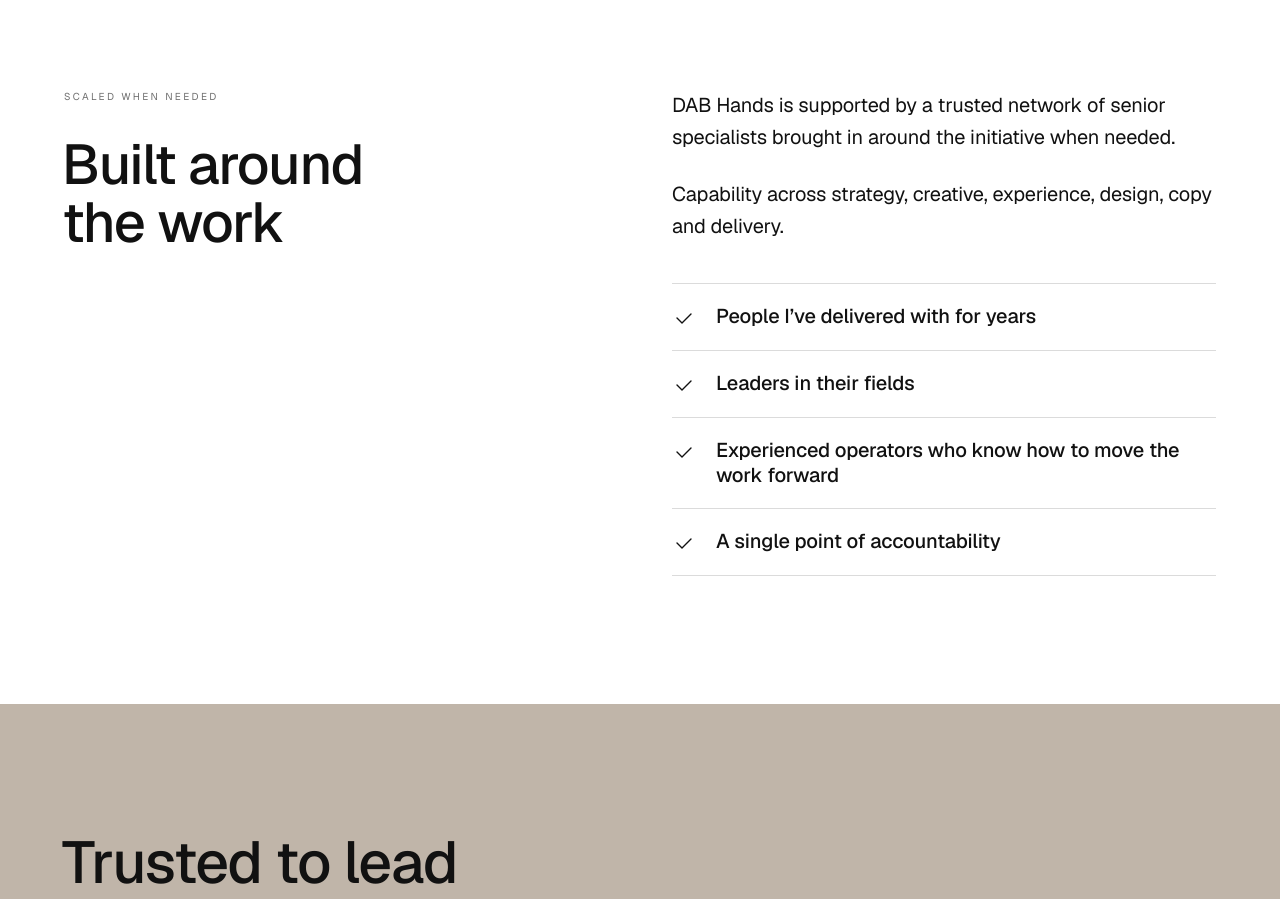
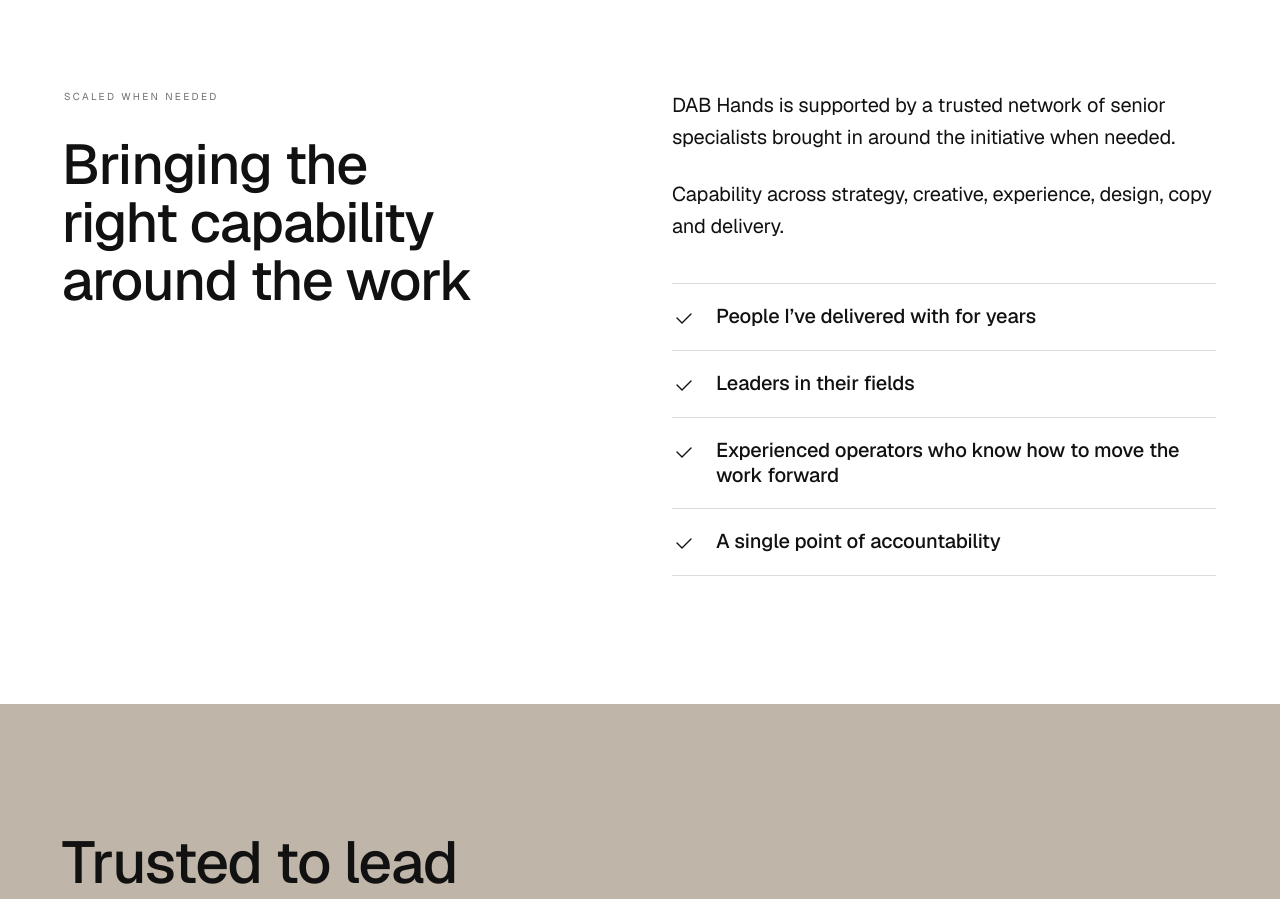
Before and after one commit to darrenbrett-lang/dabhands.delivery, a Next.js app: page /experience in a window 1280 px wide. Shown: the part 2860-3759 px from the top of the page. Built offline with nearby package versions, Linux system fonts and the light colour scheme.

Commit message:
Update 'Built around the work' headline to 'Bringing the right capability around the work'

```diff
--- a/pages/experience.tsx
+++ b/pages/experience.tsx
@@ -259,7 +259,7 @@
                   Scaled when needed
                 </p>
                 <h2 className="text-[35px] md:text-[48px] lg:text-[56px] font-medium leading-[1.02] tracking-[-0.03em]">
-                  Built around the work
+                  Bringing the right capability around the work
                 </h2>
               </FadeUp>
               <FadeUp delay={0.16} className="md:col-span-6 md:col-start-7">
```
